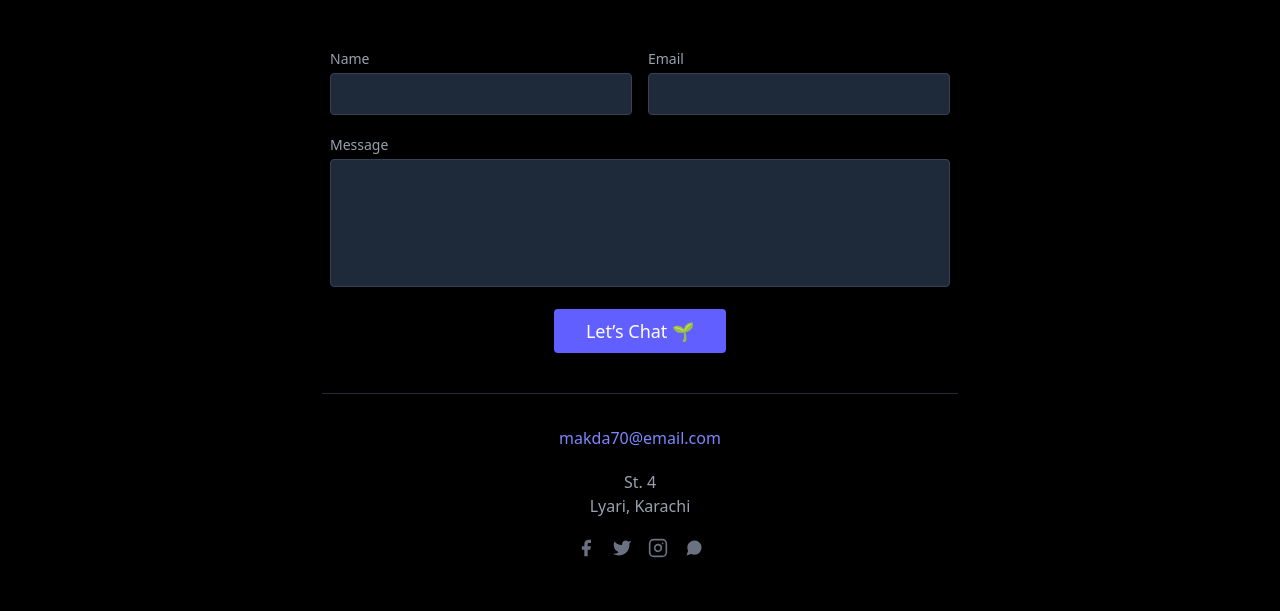
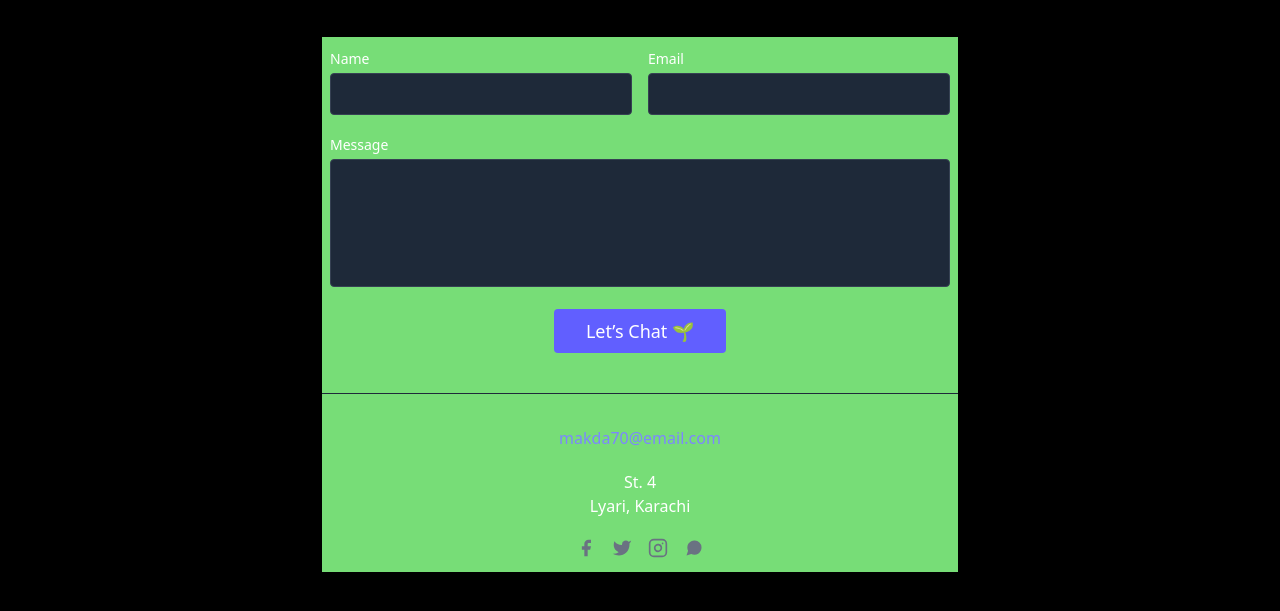
Before and after one commit to DrFaustus3455/Quantum, a website: page src/Contact.html in a window 1280 px wide. Shown: the part 285-896 px from the top of the page. Drawn offline with Linux system fonts and the light colour scheme.

Commit message:
made changes

```diff
--- a/src/Contact.html
+++ b/src/Contact.html
@@ -45,22 +45,22 @@
       <p class="lg:w-2/3 mx-auto leading-relaxed text-base">Got a question? Let’s grow through it together!</p>
     </div>
     <div class="lg:w-1/2 md:w-2/3 mx-auto">
-      <div class="flex flex-wrap -m-2">
+      <div class="flex flex-wrap -m-2" style="background-color: #77DD77; color: white;" >
         <div class="p-2 w-1/2">
           <div class="relative">
-            <label for="name" class="leading-7 text-sm text-gray-400">Name</label>
+            <label for="name" class="leading-7 text-sm">Name</label>
             <input type="text" id="name" name="name" class="w-full bg-gray-800 bg-opacity-40 rounded border border-gray-700 focus:border-indigo-500 focus:bg-gray-900 focus:ring-2 focus:ring-indigo-900 text-base outline-none text-gray-100 py-1 px-3 leading-8 transition-colors duration-200 ease-in-out">
           </div>
         </div>
         <div class="p-2 w-1/2">
           <div class="relative">
-            <label for="email" class="leading-7 text-sm text-gray-400">Email</label>
+            <label for="email" class="leading-7 text-sm">Email</label>
             <input type="email" id="email" name="email" class="w-full bg-gray-800 bg-opacity-40 rounded border border-gray-700 focus:border-indigo-500 focus:bg-gray-900 focus:ring-2 focus:ring-indigo-900 text-base outline-none text-gray-100 py-1 px-3 leading-8 transition-colors duration-200 ease-in-out">
           </div>
         </div>
         <div class="p-2 w-full">
           <div class="relative">
-            <label for="message" class="leading-7 text-sm text-gray-400">Message</label>
+            <label for="message" class="leading-7 text-sm">Message</label>
             <textarea id="message" name="message" class="w-full bg-gray-800 bg-opacity-40 rounded border border-gray-700 focus:border-indigo-500 focus:bg-gray-900 focus:ring-2 focus:ring-indigo-900 h-32 text-base outline-none text-gray-100 py-1 px-3 resize-none leading-6 transition-colors duration-200 ease-in-out"></textarea>
           </div>
         </div>
```
Also changed, not shown: src/Showcase.html (+1 -1 lines), src/stylesheet.css.
